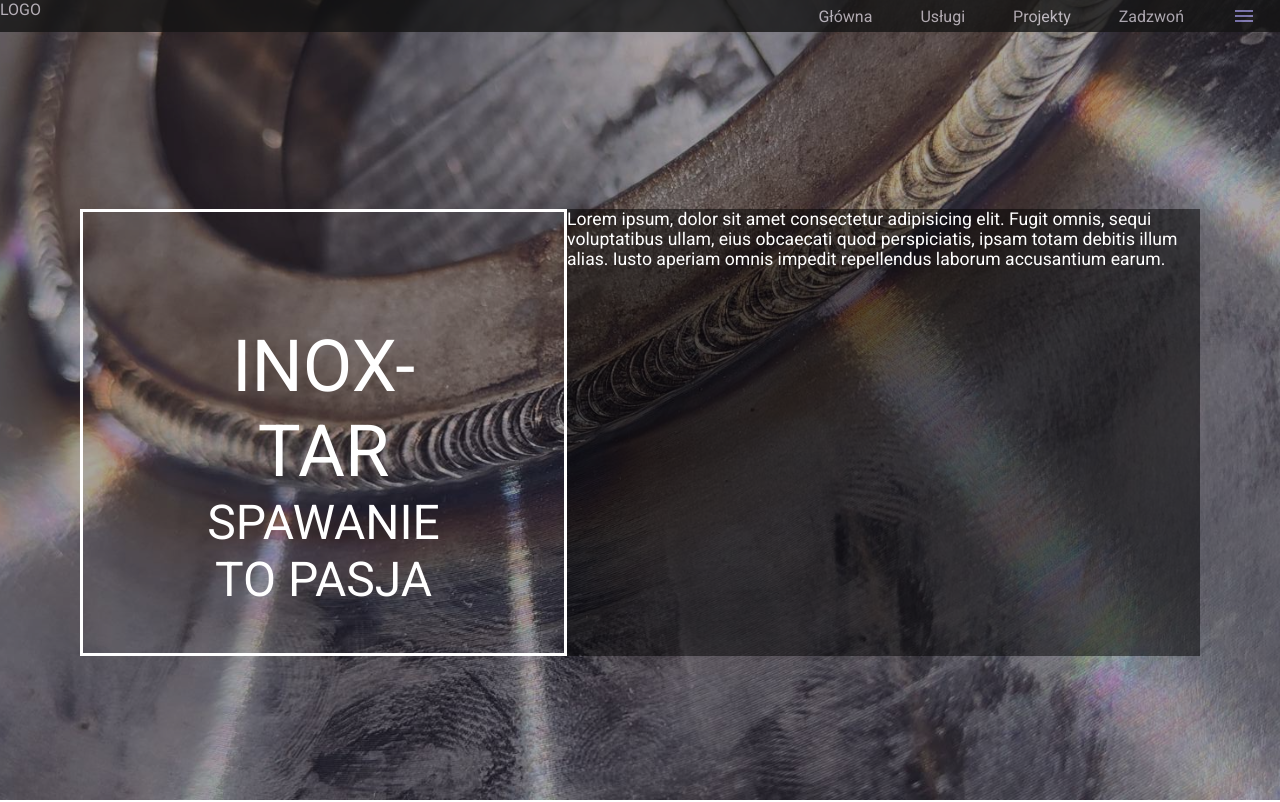
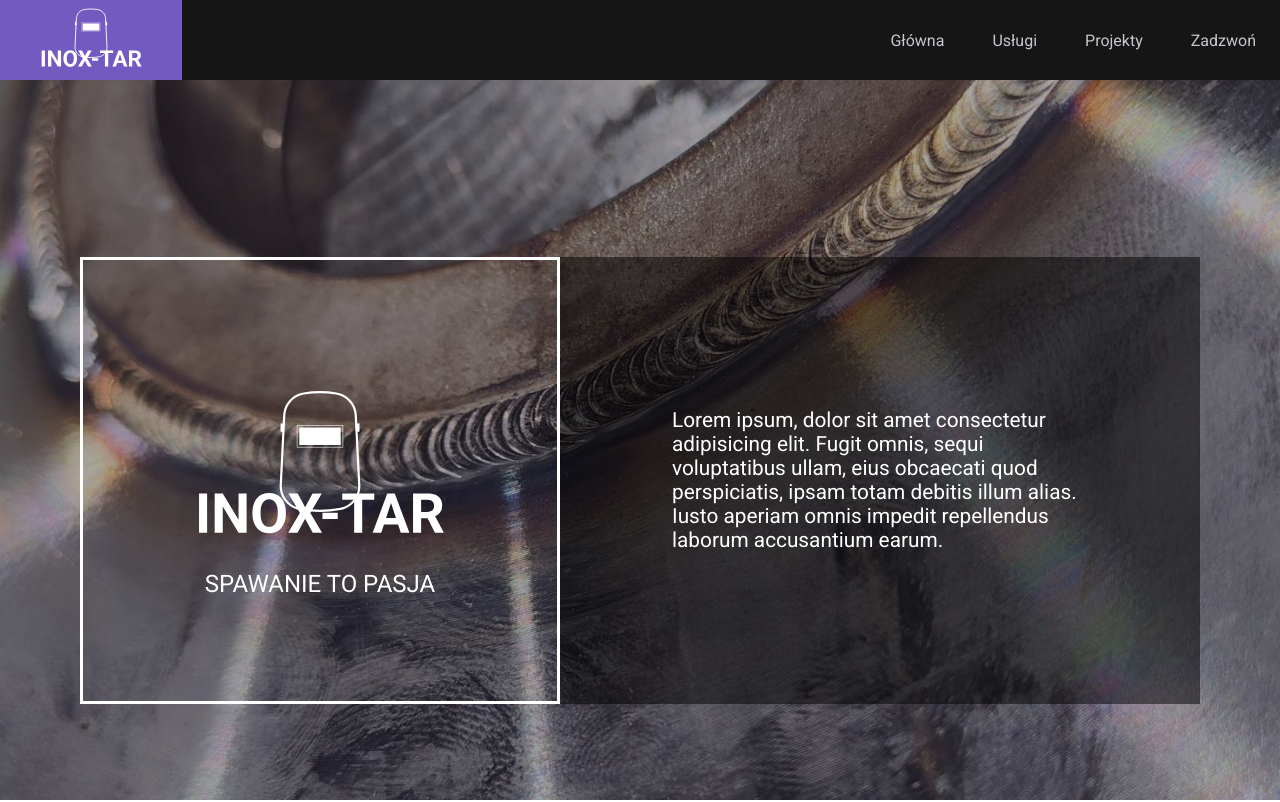
Before and after one commit to rajmac93/inox-tar_website, a plain HTML site: page index.html in a window 1280 px wide. Shown: the top 802 px of the page. Drawn offline with Linux system fonts and the light colour scheme.

Commit message:
some changes

```diff
--- a/index.html
+++ b/index.html
@@ -28,21 +28,29 @@
       </div>
       <section id="navigation">
         <nav class="navigation__list">
-          <!-- <ul class="sidebar">
-            <li>LOGO</li>
+          <ul class="sidebar">
+            <li>
+              <a class="hamburger--close" href="#"
+                ><img src="./images/close.svg" alt=""
+              /></a>
+            </li>
             <li><a href="#">Główna</a></li>
             <li><a href="#">Usługi</a></li>
             <li><a href="#">Projekty</a></li>
             <li><a href="#">Zadzwoń</a></li>
-          </ul> -->
+          </ul>
           <ul>
-            <li>LOGO</li>
-            <li><a href="#">Główna</a></li>
-            <li><a href="#">Usługi</a></li>
-            <li><a href="#">Projekty</a></li>
-            <li><a href="#">Zadzwoń</a></li>
             <li>
-              <a href="#"
+              <a class="logo" href="#"
+                ><img src="./images/logo__white.svg" alt=""
+              /></a>
+            </li>
+            <li class="navbar--hide__on__mobile"><a href="#">Główna</a></li>
+            <li class="navbar--hide__on__mobile"><a href="#">Usługi</a></li>
+            <li class="navbar--hide__on__mobile"><a href="#">Projekty</a></li>
+            <li class="navbar--hide__on__mobile"><a href="#">Zadzwoń</a></li>
+            <li>
+              <a class="hamburger" href="#"
                 ><img src="./images/hamburger.svg" alt="hamburger" />
               </a>
             </li>
@@ -59,7 +67,8 @@
         <div class="main--view__h1">
           <h1>
             <div class="brand__wrapper">
-              <span class="main--view__h1_brand">INOX-TAR</span>
+              <img class="logo" src="./images/logo__white.svg" alt="" />
+              <!-- <span class="main--view__h1_brand">INOX-TAR</span> -->
             </div>
             SPAWANIE TO PASJA
           </h1>
@@ -232,7 +241,7 @@
       </section>
     </footer>
     <div class="autor">
-      <p>Made with 💗 <a href="https://github.com/rajmac93"> rajmac93</a></p>
+      <p>Made with 💗 by<a href="https://github.com/rajmac93"> rajmac93</a></p>
     </div>
     <script src="./scripts/script.js"></script>
   </body>
--- a/scripts/script.js
+++ b/scripts/script.js
@@ -1,5 +1,12 @@
 const hamburger = document.querySelector(".hamburger");
+const closeHamburger = document.querySelector(".hamburger--close");
+const sideBar = document.querySelector(".sidebar");
 
-hamburger.addEventListener("click", () => {
+hamburger.addEventListener("click", function () {
   console.log("asd");
+  sideBar.style.display = "flex";
 });
+closeHamburger.addEventListener("click", function () {
+  console.log("asd");
+  sideBar.style.display = "none";
+});
--- a/styles/styles.css
+++ b/styles/styles.css
@@ -63,8 +63,12 @@ a {
 /* <header> section */
 #navigation {
   background-color: var(--navigation-background);
-  opacity: 0.8;
+  /* opacity: 0.8; */
 }
+.navbar--hide__on__mobile {
+  display: none;
+}
+
 .navigation__list {
   color: var(--font-color);
 }
@@ -76,7 +80,7 @@ a {
   align-items: center;
 }
 .navigation__list li {
-  height: 2rem;
+  height: 5rem;
 }
 .navigation__list li:first-child {
   margin-right: auto;
@@ -96,10 +100,10 @@ a {
   top: 0;
   right: 0;
   height: 100vh;
-  width: 250px;
+  width: 100%;
   z-index: 999;
   background-color: var(--secondary-background);
-  display: flex;
+  display: none;
   flex-direction: column;
   align-items: flex-start;
   justify-content: flex-start;
@@ -110,6 +114,16 @@ a {
 .sidebar a {
   width: 100%;
 }
+
+li .logo img {
+  align-items: center;
+  justify-content: center;
+  margin: 1rem;
+  height: 80%;
+}
+/* header #main--view {
+  width: 100vw;
+} */
 #main--view {
   height: 100vh;
   color: var(--font-color-white);
@@ -126,7 +140,7 @@ a {
   -webkit-box-align: center;
   -ms-flex-align: center;
   align-items: center;
-  padding: 0rem 3rem;
+  padding: 0rem 2rem;
   transition: 0.2s linear;
   -webkit-transition: 0.2s linear;
   -moz-transition: 0.2s linear;
@@ -135,14 +149,17 @@ a {
 }
 
 h1 {
-  font-size: 3rem;
+  font-size: 1.5rem;
+  text-align: center;
   font-weight: 300;
 }
+.brand__wrapper .logo {
+  height: 12rem;
+  width: 100%;
+}
+
 .main--view__h1_brand {
   font-size: 4.5rem;
-}
-.main--view__p {
-  margin-bottom: 3rem;
 }
 
 main {
@@ -501,6 +518,14 @@ address {
     -ms-transition: 0.2s ease-in;
     -o-transition: 0.2s ease-in;
   }
+  .navbar--hide__on__mobile {
+    display: flex;
+  }
+
+  li .hamburger {
+    display: none;
+  }
+
   #about--me {
     display: grid;
     grid-template-columns: repeat(4, 1fr);
@@ -578,12 +603,13 @@ address {
     -ms-flex-pack: center;
     justify-content: center;
     height: 100vh;
+    min-width: 50rem;
     border: none;
     margin: 0;
     padding: 0;
   }
   .main--view__h1 {
-    max-width: 39.375rem;
+    max-width: 50rem;
     max-height: 27.9375rem;
     min-height: 27.9375rem;
     min-width: 30rem;
@@ -594,15 +620,21 @@ address {
   }
 
   .main--view__h1 + .main--view__p {
-    max-width: 39.5625rem;
+    max-width: 50rem;
     max-height: 27.9375rem;
     min-height: 27.9375rem;
     min-width: 30rem;
     background-color: rgba(0, 0, 0, 0.5);
     margin-right: 5rem;
   }
+  .main--view__p {
+    padding: 5rem 7rem;
+    display: flex;
+    align-items: center;
+    justify-content: center;
+  }
   .main--view__p > p {
-    font-size: 1.1rem;
+    font-size: 1.3rem;
   }
   h1 {
     font-weight: 400;
```
Also changed, not shown: images/LOGO.svg (added), images/logo__white.svg (added).
